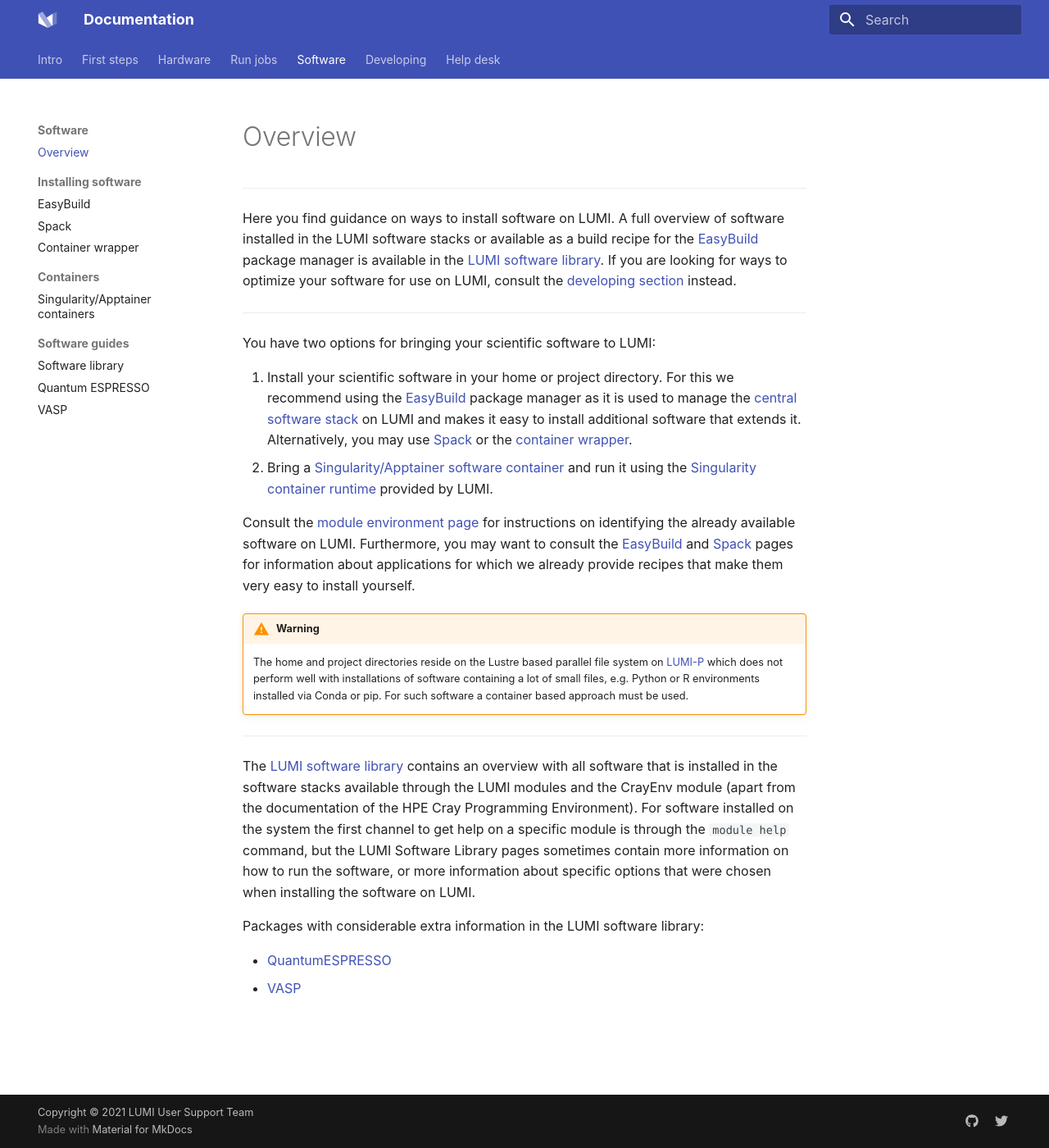
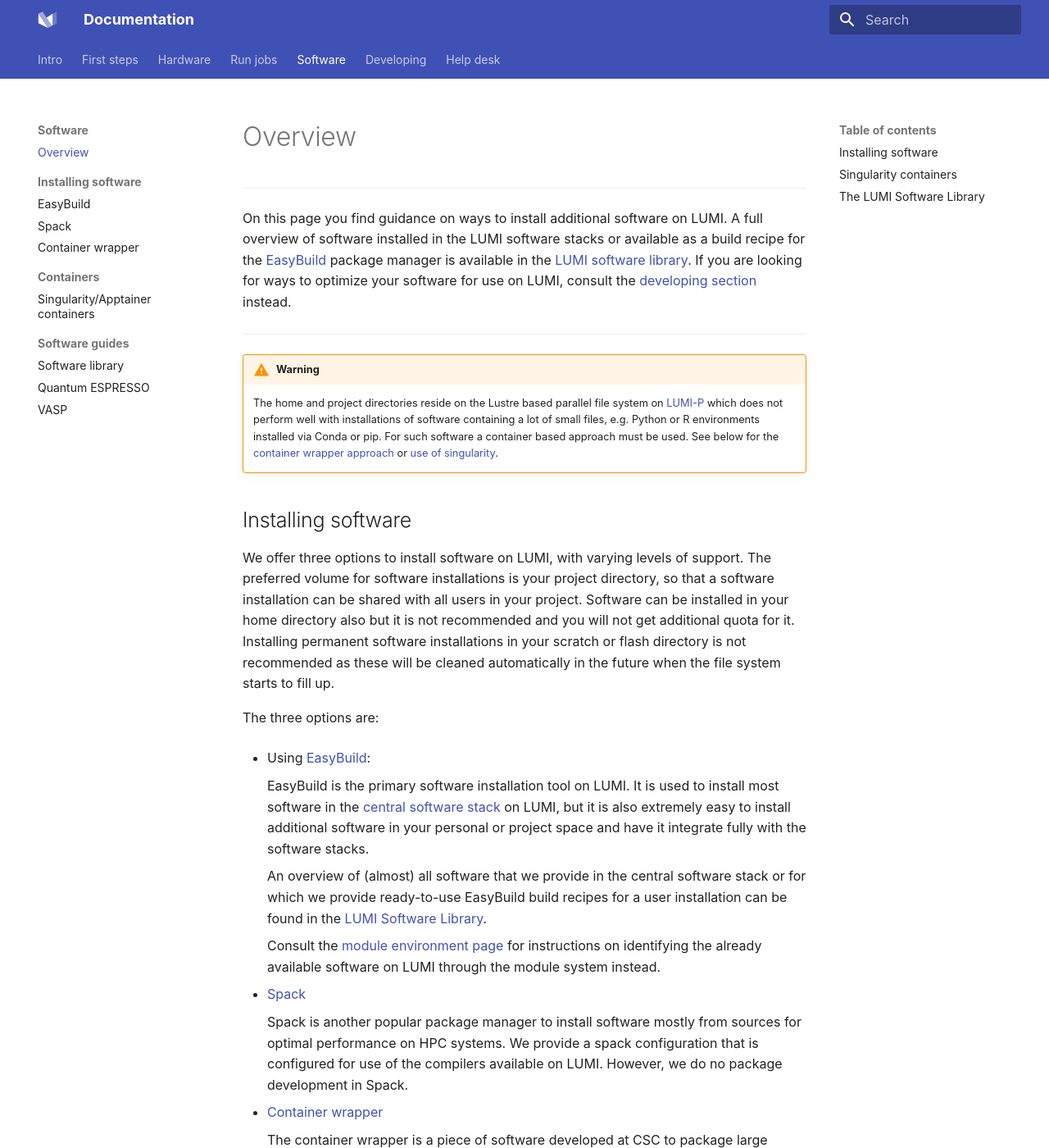
Before and after one commit to Lumi-supercomputer/lumi-userguide, an MkDocs documentation site: the page built from docs/software/index.md, in a window 1280 px wide and 1400 px high. Shown: the whole window at 82% size. Built offline with MkDocs 1.6.1 and Material for MkDocs 9.7.7, drawn with Linux system fonts in a browser that asks for light colours; some of the changed text lies outside the part shown.

Commit message:
Update of the software home page taking into account some remarks from Heidi.

```diff
--- a/docs/software/index.md
+++ b/docs/software/index.md
@@ -9,9 +9,10 @@
 [singularity-jobs]: ../runjobs/scheduled-jobs/container-jobs.md
 [software-stacks]: ../runjobs/lumi_env/softwarestacks.md
 [module-env]: ../runjobs/lumi_env/Lmod_modules.md
+[software-library]: https://lumi-supercomputer.github.io/LUMI-EasyBuild-docs
 
 ---
-Here you find guidance on ways to install software on LUMI.
+On this page you find guidance on ways to install additional software on LUMI.
 A full overview of software installed in the LUMI software
 stacks or available as a build recipe for the
 [EasyBuild][easybuild] package manager is available in the
@@ -22,32 +23,67 @@
 
 ---
 
-You have two options for bringing your scientific software to LUMI:
-
-1. Install your scientific software in your home or project directory. For this
-   we recommend using the [EasyBuild][easybuild] package manager as it is used
-   to manage the [central software stack][software-stacks] on LUMI and makes it
-   easy to install additional software that extends it. Alternatively, you may
-   use [Spack][spack] or the [container wrapper][contwrapper].
-2. Bring a [Singularity/Apptainer software container][singularity-container]
-   and run it using the [Singularity container runtime][singularity-jobs]
-   provided by LUMI.
-
-Consult the [module environment page][module-env] for instructions on
-identifying the already available software on LUMI. Furthermore, you may want to
-consult the [EasyBuild][easybuild] and [Spack][spack] pages for information
-about applications for which we already provide recipes that make them very
-easy to install yourself.
-
 !!! warning
 
     The home and project directories reside on the Lustre based parallel
     file system on [LUMI-P][lumi-p] which does not perform well with
     installations of software containing a lot of small files, e.g. Python or
     R environments installed via Conda or pip. For such software a container
-    based approach must be used.
+    based approach must be used. See below for the [container wrapper approach][contwrapper]
+    or [use of singularity][singularity-container].
 
----
+
+## Installing software
+
+We offer three options to install software on LUMI, with varying levels of support.
+The preferred volume for software installations is your project directory, so that
+a software installation can be shared with all users in your project. Software can be
+installed in your home directory also but it is not recommended and you will not get
+additional quota for it. Installing permanent software installations in your scratch
+or flash directory is not recommended as these will be cleaned automatically in the
+future when the file system starts to fill up.
+
+The three options are:
+
+-   Using [EasyBuild][easybuild]:
+
+    EasyBuild is the primary software installation tool on LUMI. It is used to install
+    most software in the [central software stack][software-stacks] on LUMI, but it
+    is also extremely easy to install additional software in your personal or project
+    space and have it integrate fully with the software stacks.
+
+    An overview of (almost) all software that we provide in the central software stack
+    or for which we provide ready-to-use EasyBuild build recipes for a user installation
+    can be found in the [LUMI Software Library][software-library].
+
+    Consult the [module environment page][module-env] for instructions on
+    identifying the already available software on LUMI through the module system instead.
+
+-   [Spack][spack]
+
+    Spack is another popular package manager to install software mostly from sources for
+    optimal performance on HPC systems. We provide a spack configuration that is
+    configured for use of the compilers available on LUMI. However, we do no package
+    development in Spack.
+
+-   [Container wrapper][contwrapper]
+
+     The container wrapper is a piece of software developed at CSC to package large
+     conda installations or large Python installations built with `pip` on top of the
+     Cray Python distribution in a single file to reduce the load on the Lustre filesystem
+     that these installations typically cause.
+
+
+## Singularity containers
+
+You can bring a [Singularity/Apptainer software container][singularity-container]
+and run it using the [Singularity container runtime][singularity-jobs]
+provided by LUMI. However, be aware that LUMI has hardware that is different from
+most typical small clusters and that the OS used on LUMI is also different from
+the versions used on those clusters, so you may run into compatibility and
+performance problems.
+
+## The LUMI Software Library
 
 The [LUMI software library](https://lumi-supercomputer.github.io/LUMI-EasyBuild-docs/)
 contains an overview with all software that is installed in the software stacks available
```
